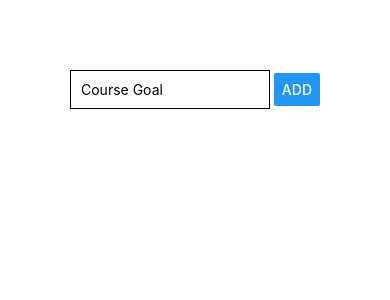
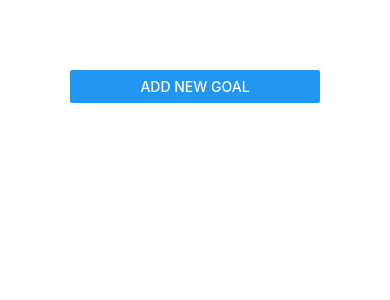
Before and after one commit to rowemac/react-native-first-app, a React Native app: screen / in a window 390 px wide. Shown: the top 300 px of the page. Built offline with nearby package versions, Linux system fonts and the light colour scheme.

Commit message:
Transform GoalInput into Modal with animations

```diff
--- a/App.js
+++ b/App.js
@@ -1,11 +1,12 @@
 import { StatusBar } from 'expo-status-bar';
 import React, { useState } from 'react';
-import { Button, StyleSheet, Text, View, TextInput, ScrollView, FlatList } from 'react-native';
+import { Button, StyleSheet, View, FlatList } from 'react-native';
 import GoalItem from './components/GoalItem';
 import GoalInput from './components/GoalInput'
 
 export default function App() {
    const [courseGoals, setCourseGoals] = useState([]);
+   const [isAddMode, setIsAddMode] = useState(false);
 
     const addGoalHandler = (goalTitle) => {
       setCourseGoals(currentGoals => [
@@ -22,7 +23,8 @@
 
   return (
     <View style={styles.screen}>
-      <GoalInput onAddGoal={addGoalHandler} />
+      <Button title="Add New Goal" onPress={() => setIsAddMode(true)}/>
+      <GoalInput visible={isAddMode} onAddGoal={addGoalHandler} />
       <FlatList
         keyExtractor={(item, index) => item.id}
         data={courseGoals}
--- a/components/GoalInput.js
+++ b/components/GoalInput.js
@@ -1,5 +1,5 @@
 import React, { useState } from 'react';
-import { View, TextInput, Button, StyleSheet } from 'react-native';
+import { View, TextInput, Button, StyleSheet, Modal } from 'react-native';
 
 const GoalInput = props => {
     const [enteredGoal, setEnteredGoal] = useState('');
@@ -9,6 +9,7 @@
     };
 
     return (
+        <Modal visible={props.visible} animationType="slide">
             <View style={styles.inputContainer}>
             <TextInput
             placeholder="Course Goal"
@@ -18,6 +19,7 @@
             />
             <Button title="ADD" onPress={() => props.onAddGoal(enteredGoal)} />
         </View>
+      </Modal>
     )
 };
 
```
Lines whose indentation alone changed are shown as unchanged.
